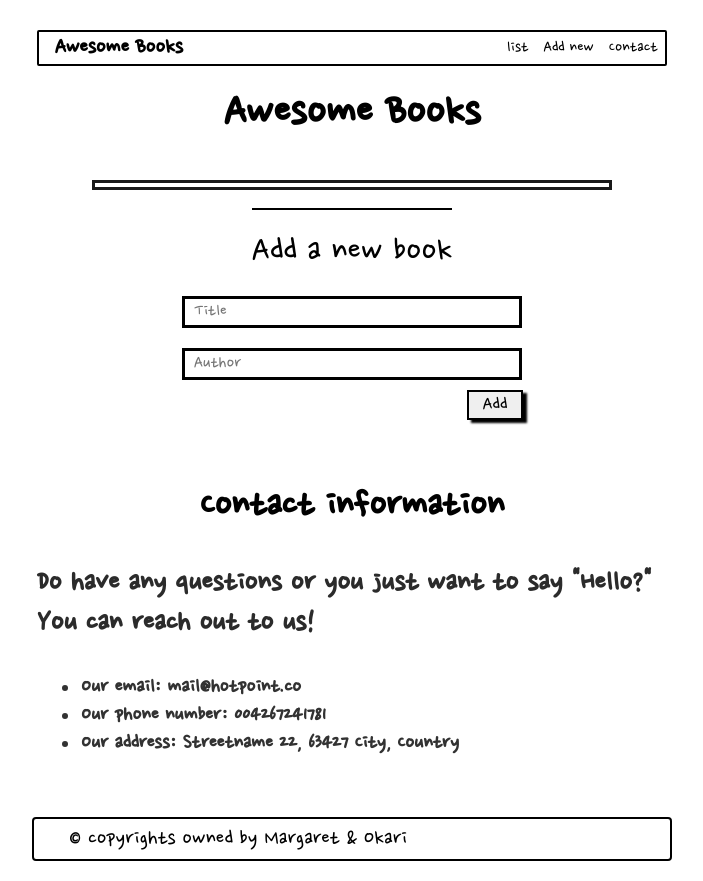
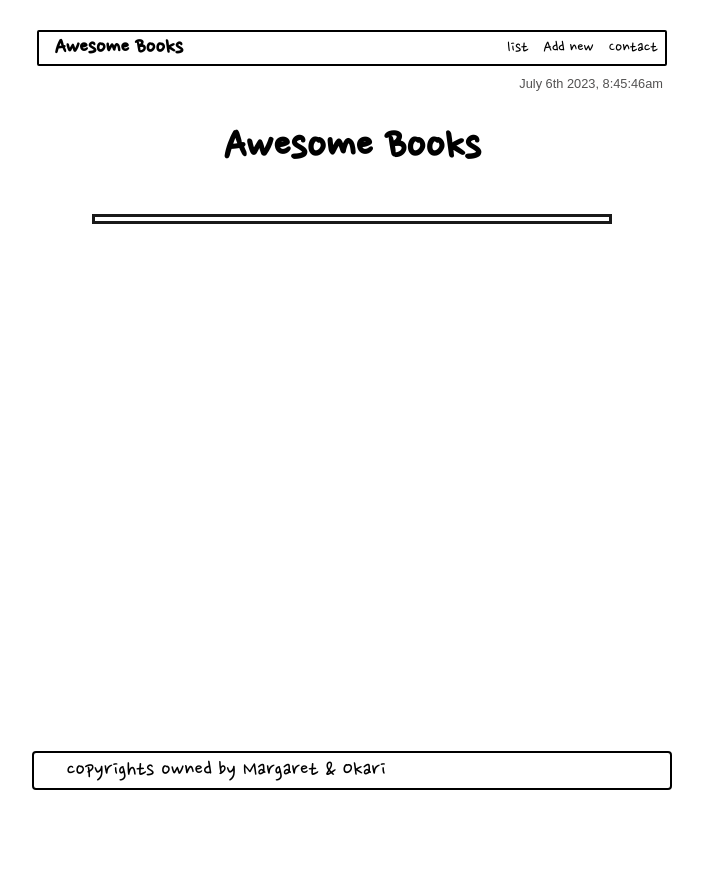
Before and after one commit to MargaretTechworld/Awesome-Books, a website: page index.html in a window 1280 px wide. Both pictures are taken after a click on the button "list". Shown: the whole page, without its empty margins (288-991 px from the left). After the commit the page ends 800 px from the top, so only its background shows below. Drawn offline with Linux system fonts and the light colour scheme.

Commit message:
Add nav bar

```diff
--- a/index.html
+++ b/index.html
@@ -16,11 +16,14 @@
         Awesome Books
       </h4>
       <div class="nav-link-div">
-        <button class="nav-links">list</button>
-        <button class="nav-links">Add new</button>
-        <button class="nav-links">Contact</button>
+        <button class="nav-links link-list">list</button>
+        <button class="nav-links link-new">Add new</button>
+        <button class="nav-links link-contact">Contact</button>
       </div>
     </nav>
+    <div class="date-container">
+      <p class="date-info">...</p>
+    </div>
   </header>
   <main class="main">
     <section class="section-1">
@@ -55,7 +58,7 @@
 
     <footer class="footer">
       <nav class="ft-nav-bar">
-        <a class="ft-nav-links" href="">&#169; copyrights owned by Margaret & Okari</a>
+        <a class="ft-nav-links" href="">copyrights owned by Margaret & Okari</a>
       </nav>
     </footer>
     <script src="index.js"></script>
--- a/index.js
+++ b/index.js
@@ -66,3 +66,73 @@ class BookCollection {
 
 const bookCollection = new BookCollection();
 bookCollection.addBook();
+
+//Modify to make it a Single Page Application
+
+const listBook = document.querySelector('.link-list');
+const newBook = document.querySelector('.link-new');
+const contact = document.querySelector('.link-contact');
+
+const section1 = document.querySelector('.section-1');
+const section2 = document.querySelector('.section-2');
+const section3 = document.querySelector('.section-3');
+
+const logo = document.querySelector('.logo');
+
+const dateInfo = document.querySelector('.date-info');
+
+const seperator =document.querySelector('.seperator');
+
+listBook.addEventListener('click', () => {
+  section1.style.display = '';
+  section1.style.paddingBottom = '50px';
+  section2.style.display = 'none';
+  section3.style.display = 'none';
+  seperator.style.display = 'none';
+  logo.innerHTML = 'Awesome Books';
+});
+
+newBook.addEventListener('click', () => {
+  section1.style.display = 'none';
+  section2.style.display = '';
+  section2.style.paddingTop = '160px';
+  section3.style.display = 'none';
+  logo.innerHTML = 'Add Book';
+});
+
+contact.addEventListener('click', () => {
+  section1.style.display = 'none';
+  section2.style.display = 'none';
+  section3.style.display = '';
+  section3.style.paddingTop = '160px';
+  logo.innerHTML = 'Contact';
+});
+
+//Add date to page
+
+const d = new Date();
+let year = d.getFullYear();
+let date = d.getDate();
+let month = d.getMonth();
+let hour = d.getHours();
+let minute = d.getMinutes();
+let second = d.getSeconds();
+let ampm;
+
+const months = ['January', 'February', 'March', 'April', 'May', 'June', 'July', 'August', 'September', 'October', 'November', 'December'];
+
+if (date === 1 || date === 21 || date === 31) {
+  date = `${date}st`;
+} else if (date === 2 || date === 22) {
+  date = `${date}nd`;
+} else {
+  date = `${date}th`;
+}
+
+if (hour < 12) {
+  ampm = 'am';
+} else {
+  ampm = 'pm';
+}
+
+dateInfo.innerHTML = `${months[month]} ${date} ${year}, ${hour}:${minute}:${second}${ampm}`;
--- a/styles.css
+++ b/styles.css
@@ -11,7 +11,13 @@ body {
   min-width: 375px;
 
   .header {
-    margin: 30px auto 0 auto;
+    background-color: #fff;
+    padding-top: 30px;
+    padding-bottom: 10px;
+    margin:0 auto;
+    position: fixed;
+    width: 100%;
+    z-index: 3;
 
     .nav-bar {
       margin: 0 auto;
@@ -59,9 +65,24 @@ body {
         }
       }
     }
+    .date-container {
+      position: relative;
+      margin: 10px auto 20px auto;
+      width: min(630px, 94%);
+      .date-info {
+        position: absolute;
+        color: #535252;
+        font-family: Arial, Helvetica, sans-serif;
+        right: 4px;
+        font-size: 0.8em;
+      }
+    }
   }
 
   .main {
+    .section-1 {
+      padding-top: 100px;
+
       .page-title {
         margin: 0 auto;
         text-align: center;
@@ -142,6 +163,9 @@ body {
         background-color: #000;
         margin: 0 auto;
       }
+    }
+
+    .section-2 {
 
       .form {
         position: relative;
@@ -190,14 +214,15 @@ body {
           }
         }
       }
+    }
 
     .section-3 {
-      margin: 60px auto;
+      margin: 0px auto;
+      padding-bottom: 80px;
 
       .contact-container {
         width: min(630px, 94%);
         margin: 0 auto;
-        position: relative;
 
         .contact-header,
         .contact-text,
@@ -229,7 +254,11 @@ body {
   }
 
   .footer {
-    margin: 20px auto;
+    position: fixed;
+    bottom: 0;
+    width: 100%;
+    background-color: white;
+    padding: 10px 0;
 
     .ft-nav-bar {
       width: min(640px, 94%);
@@ -237,7 +266,7 @@ body {
       border: 2px solid #000;
       border-radius: 4px;
       font-size: 20px;
-      padding: 0.4%;
+      padding: 0.2%;
 
       .ft-nav-links {
         text-decoration: none;
```
Lines whose indentation alone changed are shown as unchanged.
